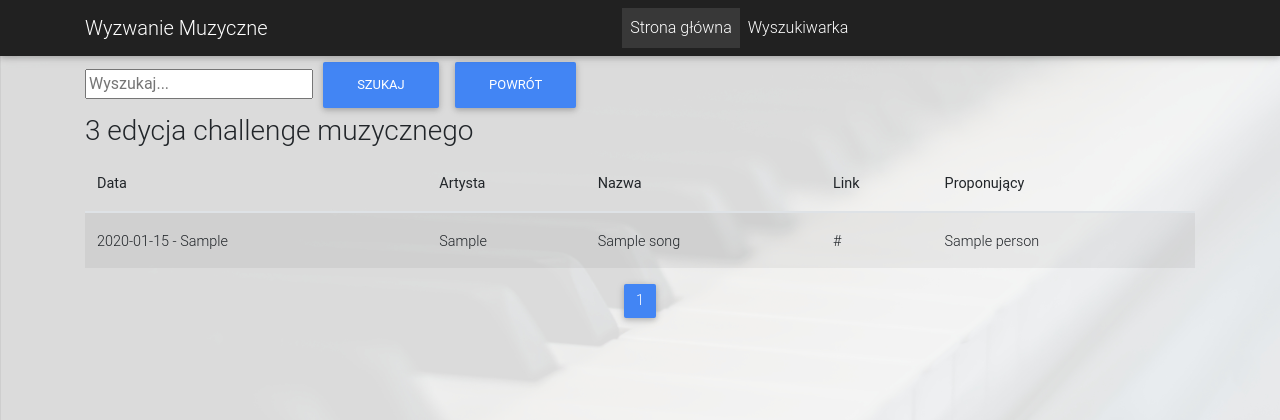
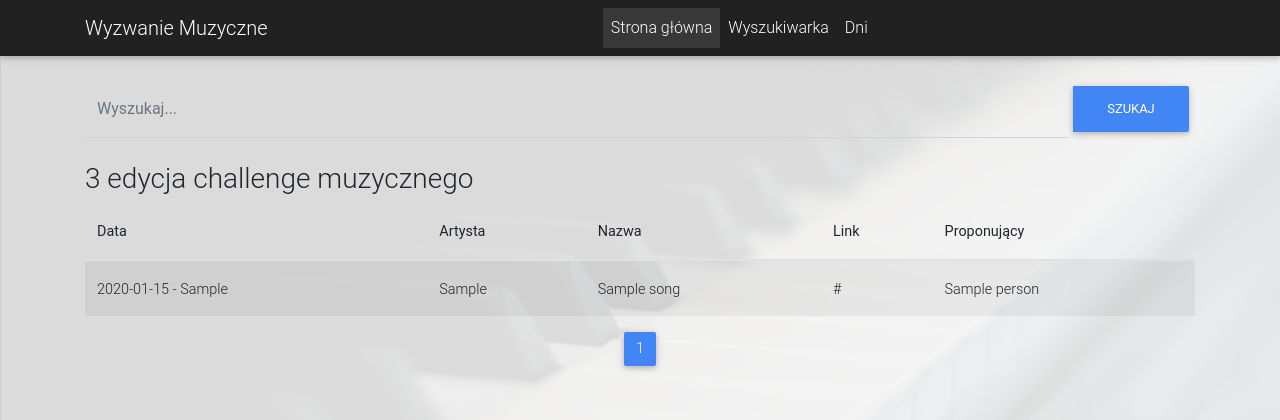
Before and after one commit to Drizii/DayChallange, a Django app: page /search/ in a window 1280 px wide. Shown: the top 420 px of the page. Run offline with Django 3.2, Linux system fonts and the light colour scheme; tables that the repository leaves empty hold one stand-in row (values such as "Sample post"); some libraries are stand-ins or nearby versions.

Commit message:
wyświetlanie dnia po Polsku na /day/ ładniejsza wersja searchbar'a na /search/
aktualizacja requirements : Dajango 3.7

```diff
--- a/challange/settings.py
+++ b/challange/settings.py
@@ -48,6 +48,7 @@ MIDDLEWARE = [
     'django.contrib.auth.middleware.AuthenticationMiddleware',
     'django.contrib.messages.middleware.MessageMiddleware',
     'django.middleware.clickjacking.XFrameOptionsMiddleware',
+    'django.middleware.locale.LocaleMiddleware',
 ]
 
 ROOT_URLCONF = 'challange.urls'
@@ -104,7 +105,7 @@ AUTH_PASSWORD_VALIDATORS = [
 # Internationalization
 # https://docs.djangoproject.com/en/3.0/topics/i18n/
 
-LANGUAGE_CODE = 'en-us'
+LANGUAGE_CODE = 'pl-en'
 
 TIME_ZONE = 'UTC'
 
--- a/challange/templates/base.html
+++ b/challange/templates/base.html
@@ -1,9 +1,8 @@
 <!doctype html>
-<html lang="en">
+<html lang="pl">
 <head>
     <meta charset="UTF-8">
     <title>{% block title %} {% endblock %}</title>
-
     <!-- Font Awesome -->
     <link rel="stylesheet" href="https://maxcdn.bootstrapcdn.com/font-awesome/4.7.0/css/font-awesome.min.css">
     <!-- Bootstrap -->
@@ -17,23 +16,18 @@
         }
     </style>
 </head>
-<body>
 <!--Navbar-->
 <nav class="navbar navbar-expand-lg navbar-dark bg-dark">
     <div class="container">
-
     <!-- Navbar brand -->
     <a class="navbar-brand" href="/">Wyzwanie Muzyczne</a>
-
     <!-- Collapse button -->
     <button class="navbar-toggler" type="button" data-toggle="collapse"
         aria-controls="basicExampleNav" aria-expanded="false" aria-label="Toggle navigation">
     <span class="navbar-toggler-icon"></span>
     </button>
-
     <!-- Collapsible content -->
     <div class="collapse navbar-collapse">
-
         <ul class="navbar-nav mr-auto"></ul>
         <!-- Links -->
         <ul class="navbar-nav mr-auto">
@@ -45,11 +39,14 @@
             <li class="nav-item">
                 <a class="nav-link" href="/search">Wyszukiwarka</a>
             </li>
+            <li class="nav-item">
+                <a class="nav-link" href="/days">Dni</a>
+            </li>
         </ul>
     </div>
 </nav>
 <!--/.Navbar-->
-
+<body>
     {% block body %} {% endblock %}
 </body>
 {% block content %} {% endblock %}
--- a/challange/templates/day.html
+++ b/challange/templates/day.html
@@ -42,7 +42,7 @@
         {% for day in object_list %}
         <thead class="main-head">
             <tr class="row_day">
-                <td colspan="4"><h4>{{ day.date }} - {{ day.condition }}</h4></td>
+                <td colspan="4"><h4>{{ day.date|date:"(l) d.m.Y" }} - {{ day.condition }}</h4></td>
             </tr>
         </thead>
         <thead>
--- a/challange/templates/main.html
+++ b/challange/templates/main.html
@@ -22,20 +22,25 @@
             #back-button {
                 margin: 0 auto;
             }
+
         </style>
         <title>Song challenge</title>
     </head>
     <body>
         {% block body %}
         <div class="container">
-            <div class="search-bar">
-                <form method="get" action="{% url 'search_results' %}">
-                    <input type="text" class="search-bar" name="q" placeholder="Wyszukaj..." />
-                    <button type="submit" class="btn btn-primary">Szukaj</button>
-                    <a id="back-button" class="btn btn-primary" href="/">Powrót</a>
-                </form>
-            </div>
-
+            <!-- Nowy search bar2 -->
+                <div class="search-bar">
+                    <form method="get" action="{% url 'search_results' %}">
+                        <div class="input-group md-form form-sm form-2 pl-0">
+                            <input class="form-control my-0 py-1 red-border" type="text" name="q" placeholder="Wyszukaj..." aria-label="Wyszukaj...">
+                                <div class="input-group-append">
+                                    <button type="submit" class="btn btn-primary">Szukaj</button>
+                                </div>
+                        </div>
+                    </form>
+                </div>
+            <!--/. Nowy search bar2 -->
             <table class="table table-striped">
                 <thead>
                     <tr>
@@ -60,7 +65,7 @@
                     {% endfor %}
                 </tbody>
             </table>
-        </div>
+
         <!--Paginator-->
         <nav aria-label="Page navigation example">
             <ul class="pagination pg-blue justify-content-center">
--- a/requirements.txt
+++ b/requirements.txt
@@ -1 +1 @@
-Django==3.0.8
+Django==3.7
```
Lines whose indentation alone changed are shown as unchanged.
